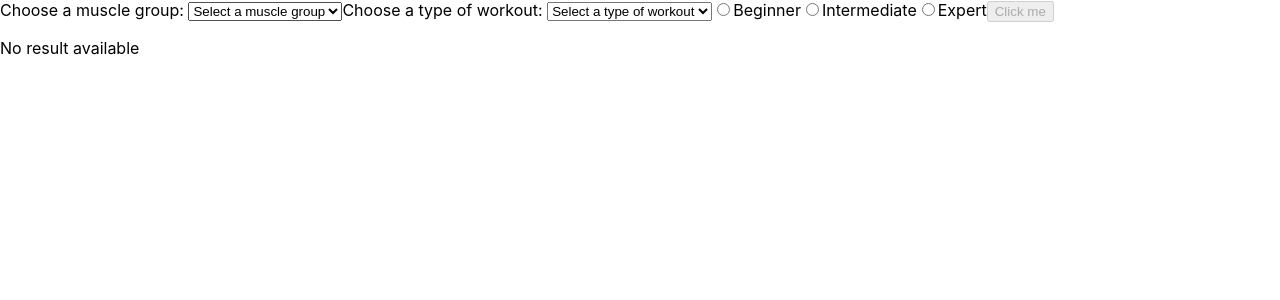
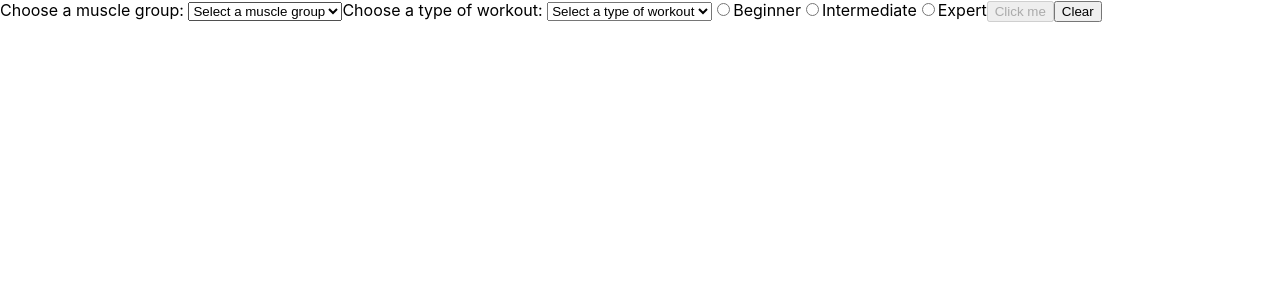
Before and after one commit to MKozovski/Milan-Kozovski-Project-3, a React (Create React App) app: page / in a window 1280 px wide. Shown: the top 300 px of the page. Built offline with nearby package versions, Linux system fonts and the light colour scheme.

Commit message:
more functionality

```diff
--- a/src/App.js
+++ b/src/App.js
@@ -1,4 +1,3 @@
-import { useState } from 'react';
 import Main from './Main';
 
 // z0I1OlumYdr0dG6YF/kRIQ==zbWilQS4KRKzSB3D
@@ -6,7 +5,6 @@ import Main from './Main';
 function App() {
 
 
-  const [muscles, setMuscles] = useState('')
 
   return (
     <>
--- a/src/Main.js
+++ b/src/Main.js
@@ -7,18 +7,21 @@ const Main = () => {
 
     const apiUrl = new URL('https://api.api-ninjas.com/v1/exercises?&');
     const [muscle, setMuscle] = useState('');
+    const [type, setType] = useState('');
     const [difficulty, setDifficulty] = useState('');
-    const [type, setType] = useState('');
-    const [randomResult, setRandomResult] = useState(null);
+
     const [combinedResults, setCombinedResults] = useState([]);
+    const [randomResults, setRandomResults] = useState([]);
 
     const handleDifficultyChange = (event) => {
         setDifficulty(event.target.value)};
 
     useEffect(() => {
-        let randomResult = combinedResults[Math.floor(Math.random() * combinedResults.length)];
-        setRandomResult(randomResult);
-        console.log(randomResult)
+        if (combinedResults.length > 0) {
+            const randomSelect = Math.floor(Math.random() * combinedResults.length);
+            const newResults = combinedResults[randomSelect];
+            setRandomResults(prevResults => [...prevResults, newResults]);
+        }
     }, [combinedResults]);
 
     const handleSubmit = () => {
@@ -51,6 +54,11 @@ const Main = () => {
                     console.log(error);
                 });
         }
+    };
+
+    const handleClear = () => {
+        setCombinedResults([]);
+        setRandomResults([]);
     };
 
     return (
@@ -123,7 +131,9 @@ const Main = () => {
             Click me
             </button>
 
-            <Results randomResult={randomResult}/>
+            <button onClick={handleClear}>Clear</button>
+
+            <Results randomResults={randomResults}/>
     </>
 )
 }
--- a/src/Results.js
+++ b/src/Results.js
@@ -1,16 +1,25 @@
-const Results = ({ randomResult }) => {
-    if (!randomResult) {
-        return <p>No result available</p>;
+const Results = ({ randomResults }) => {
+    if (!randomResults) {
+        return <p>No results available</p>;
     }
+// explanation
+    const uniqueResults = Array.from(new Set(randomResults.map(result => result.name))).map(name => {
+        return randomResults.find(result => result.name === name);
+    });
+
     return (
         <>
-            <h2>{randomResult.name}</h2>
-            <h3>{randomResult.muscle}</h3>
-            <h3>{randomResult.type}</h3>
-            <h3>{randomResult.difficulty}</h3>
-            <p>{randomResult.instructions}</p>
+            {uniqueResults.map((result, index) => (
+                <div key={index}>
+                    <h2>{result.name}</h2>
+                    <h3>{result.muscle}</h3>
+                    <h3>{result.type}</h3>
+                    <h3>{result.difficulty}</h3>
+                    <p>{result.instructions}</p>
+                </div>
+            ))}
         </>
-    )
-}
+    );
+};
 
 export default Results;
```
